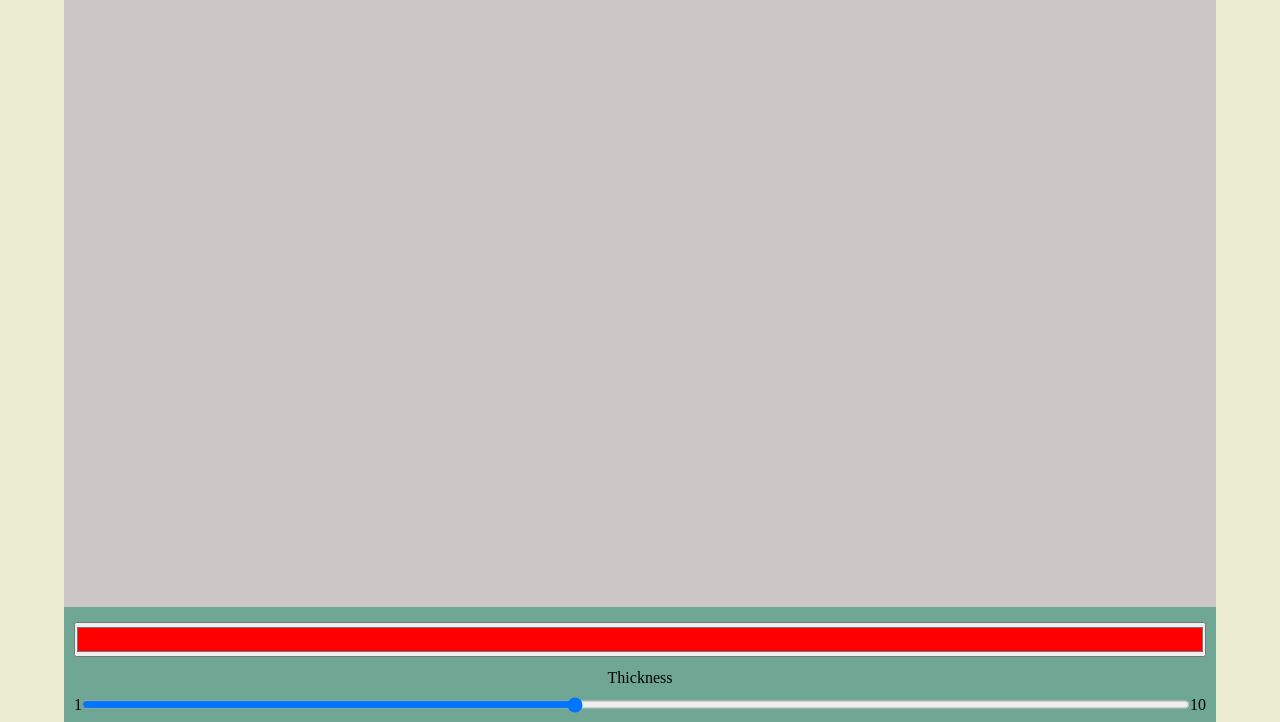
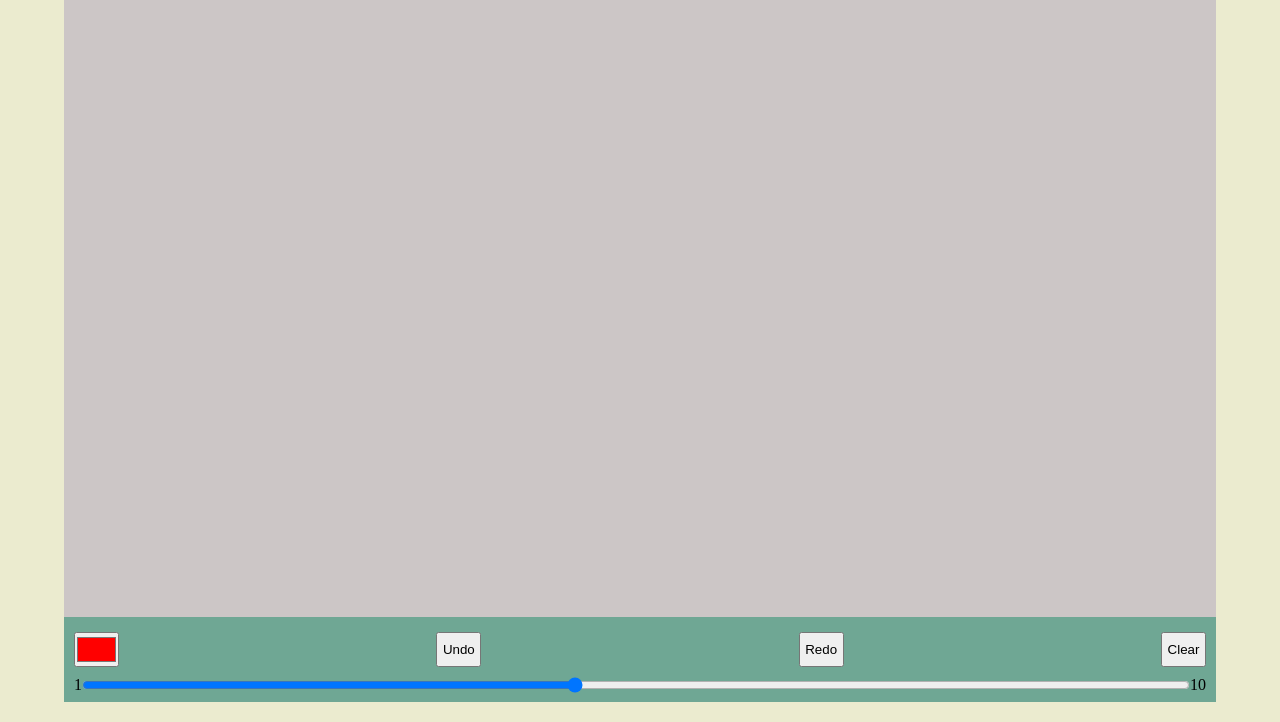
Before and after one commit to RPE8/odin-etch-a-sketch, a website with bundled scripts: page index.html in a window 1280 px wide. Shown: the part 78-800 px from the top of the page. Built offline with nearby package versions, Linux system fonts and the light colour scheme.

Commit message:
Change layout for toolbar

```diff
--- a/index.html
+++ b/index.html
@@ -19,8 +19,12 @@
           <li>
             <input id="color" type="color" />
           </li>
-          <li class="labeled-input">
-            <span>Thickness</span>
+
+          <li><button id="undo" type="button">Undo</button></li>
+          <li><button id="redo" type="button">Redo</button></li>
+          <li><button id="clear" type="button">Clear</button></li>
+
+          <li id="thickness-range-item">
             <div class="thickness-range">
               <span>1</span
               ><input
@@ -32,9 +36,6 @@
               /><span>10</span>
             </div>
           </li>
-          <li><button id="undo" type="button">Undo</button></li>
-          <li><button id="redo" type="button">Redo</button></li>
-          <li><button id="clear" type="button">Clear</button></li>
         </menu>
       </section>
     </main>
--- a/style/style.css
+++ b/style/style.css
@@ -5,14 +5,13 @@
 }
 
 body {
-  height: auto;
+  height: 100vh;
   width: 100%;
   display: flex;
   flex-direction: column;
   justify-content: center;
   align-items: center;
   background-color: rgb(235, 235, 207);
-  padding: 10px;
 }
 
 header {
@@ -27,7 +26,7 @@ main {
 }
 
 #canvas-container {
-  min-height: 80vh;
+  min-height: calc(80vh);
   width: 90vw;
 }
 canvas {
@@ -37,25 +36,33 @@ canvas {
 
 #tools-menu {
   list-style: none;
-  margin: 10px;
+  padding: 10px 10px 0px 10px;
+  display: flex;
+  flex-flow: row wrap;
+  justify-content: space-between;
 }
 
 #tools-menu button,
-#tools-menu input,
-.labeled-input > input {
+#tools-menu input {
   width: 100%;
+}
+
+#thickness-range-item {
+  flex-direction: column;
+  align-items: center;
+  flex-basis: 100%;
+}
+
+#tools-menu > li {
+  display: flex;
+  justify-content: center;
   height: 35px;
 }
 
-#tools-menu > li {
-  margin-bottom: 12px;
-  display: flex;
-  justify-content: center;
-}
-
-.labeled-input {
-  flex-direction: column;
-  align-items: center;
+#tools-menu > li > input,
+#tools-menu > li > button {
+  height: 100%;
+  width: 45px;
 }
 
 .thickness-range {
```
